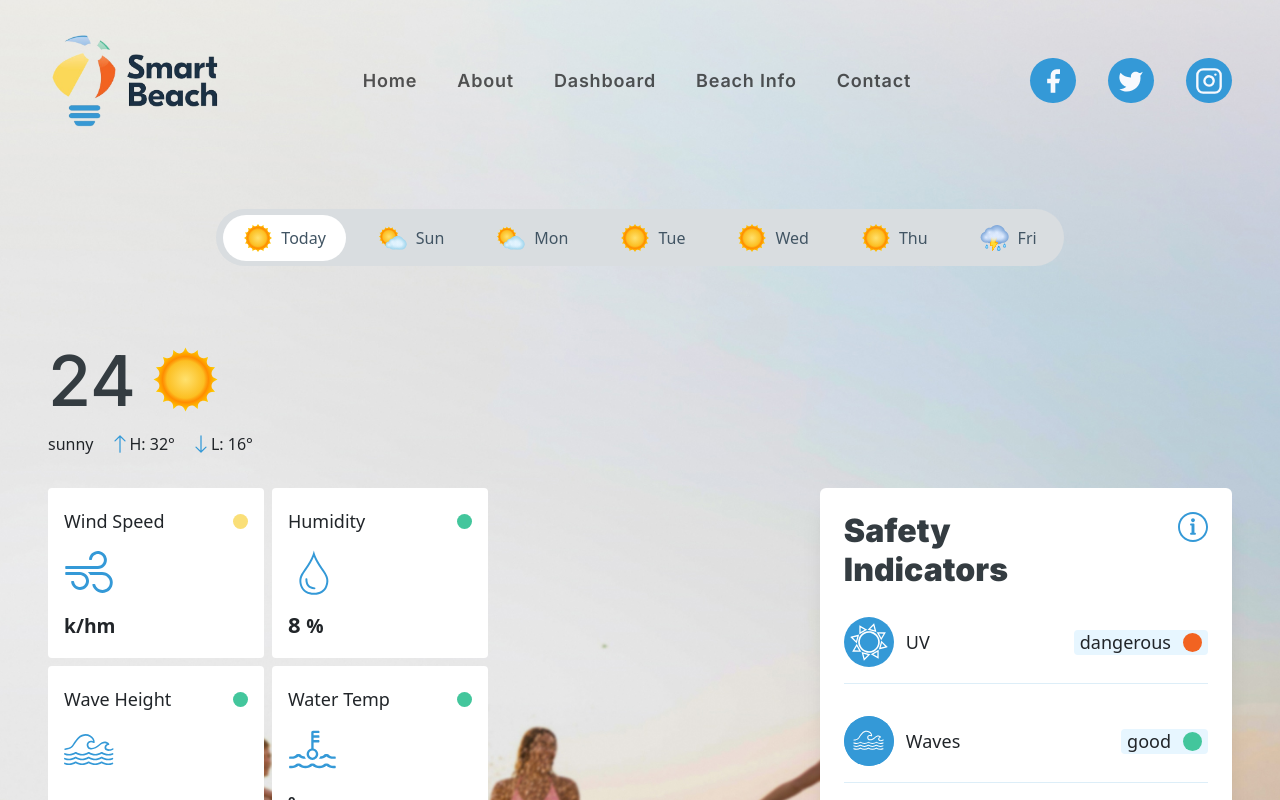
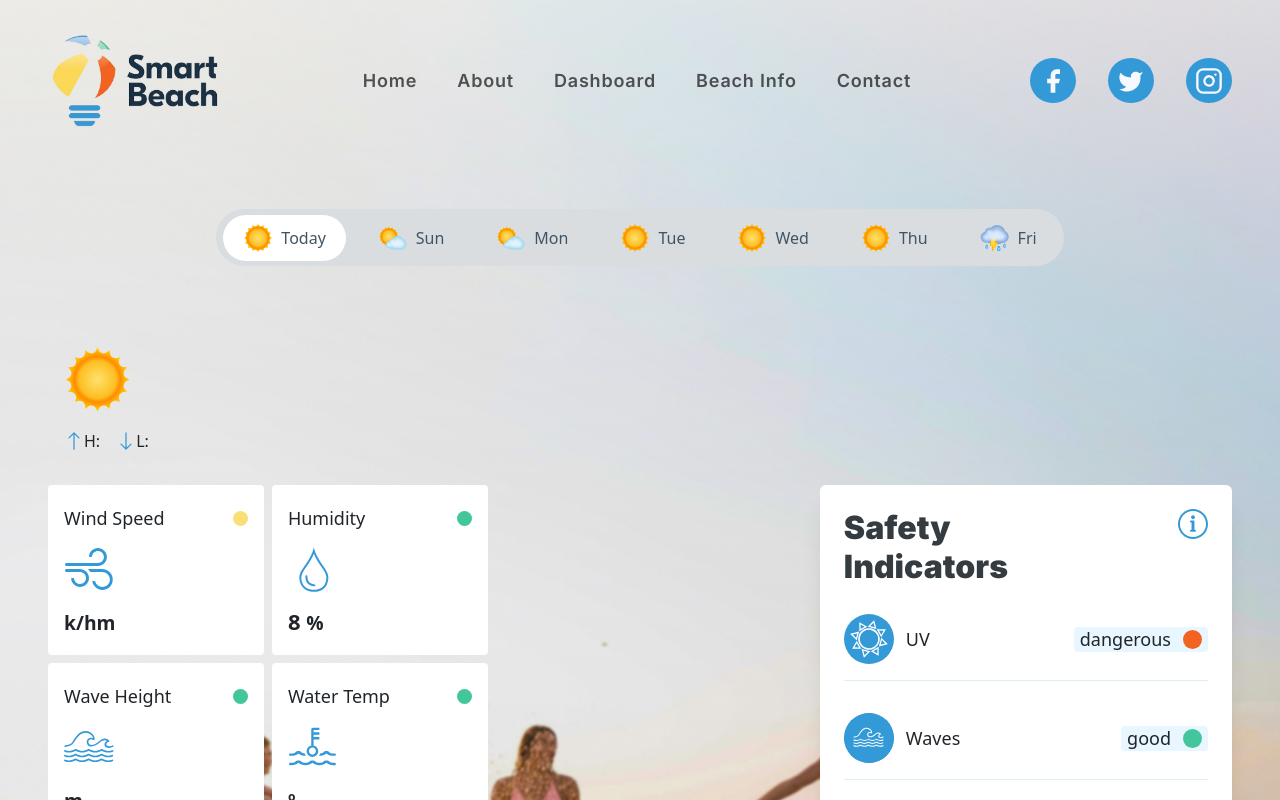
Before and after one commit to C-Blouin/SmartBeach, a React (Vite) app: page /dashboard in a window 1280 px wide. Shown: the top 800 px of the page. Built offline with nearby package versions, Linux system fonts and the light colour scheme; no server answers.

Commit message:
weather dash fetched&displayed, missing icon

```diff
--- a/src/views/Dashboard.jsx
+++ b/src/views/Dashboard.jsx
@@ -59,6 +59,8 @@ import snowyIcon from "../images/dashboard/weather/cloud-with-snow.svg";
 import snowyIconNight from "../images/dashboard/weather/cloud-with-snow.svg";
 
 function Dashboard() {
+  document.title = "SmartBeach | Dashboard";
+
   function updateWaveHeight(waveHeight) {
     let wavesIndicatorText = document.getElementById("waves-indicator-text");
     let wavesIndicatorImage = document.getElementById("waves-indicator-image");
@@ -68,7 +70,6 @@ function Dashboard() {
     let waveIndicatorHeightLeftIcon = document.getElementById(
       "waveIndicatorHeightLeftIcon"
     );
-    let windSppedLeft = document.getElementById("windSpeedLeft");
 
     // If its higher than 1m its a Dangerous Wave
     if (waveHeight > 1) {
@@ -100,9 +101,9 @@ function Dashboard() {
   }
 
   function updateWindSpeed(windSpeed) {
-    let windSpeedText = document.getElementById("windSpeed");
+    let windSpeedText = document.getElementById("windSpeedLeft");
 
-    windSpeedText.textContent = windSpeed;
+    windSpeedText.textContent = windSpeed + " k/mh";
   }
   useEffect(() => {
     const fetchData = async () => {
@@ -132,6 +133,7 @@ function Dashboard() {
 
         let windSpeed = Math.floor(responseJson[0]["wind_speed (m s-1)"] * 3.6);
         console.log("wind speed:" + windSpeed);
+        updateWindSpeed(windSpeed);
       } catch (error) {
         console.log(error);
       }
@@ -140,6 +142,71 @@ function Dashboard() {
   }, []);
 
   //WEATHER API FROM HOME
+
+  // Setting the initial state of the weather data to null, which will be populated later with the fetched data from the API.
+  const [weatherData, setWeatherData] = useState(null);
+
+  // useEffect Hook to fetch the weather data from the API, and update the state with the fetched data.
+  useEffect(() => {
+    const fetchWeatherData = async () => {
+      // Try to fetch the data, if there is an error, log the error to the console.
+      try {
+        const response = await fetch('https://api.openweathermap.org/data/2.5/forecast/daily?lat=44.18339&lon=-81.63307&cnt=7&appid=b50c1df1821232d52ebcfef4330bb7d6');
+        if (!response.ok) {
+          console.log(`Error fetching weather data: ${response.status} ${response.statusText}`)
+        }
+        // IF the response is successful, parse the response into JSON and set the weatherData state to the fetched data.
+        const data = await response.json();
+        console.log(data);
+        setWeatherData(data);
+      }
+      // Catch any errors and log them to the console.
+      catch (error) {
+        console.error('Error fetching weather data:', error);
+      }
+    };
+
+    // Invoking the fetchWeatherData function to fetch the weather data from the API.
+    fetchWeatherData();
+  }, []);
+
+    // Kelvin to Celsius
+    const convertKelvinToCelsius = (kelvin) => {
+      return (kelvin - 273.15).toFixed(1);
+    };
+
+  // Capitalize the first letter of each word in a string
+  const capitalizeEachWord = (word) => {
+    return word.replace(/\b\w/g, (char) => char.toUpperCase());
+  };
+
+  // Each day the API is fetching a new 7 day forecast, so these calculations will be based on the first day or the current day of the forecast.
+  const temperature = weatherData && Math.round(convertKelvinToCelsius(weatherData.list[0].temp.day)) + "°";
+  // Min & Max Temperature for the current day
+  const minTemperature = weatherData && Math.round(convertKelvinToCelsius(weatherData.list[0].temp.min)) + "°";
+  const maxTemperature = weatherData && Math.round(convertKelvinToCelsius(weatherData.list[0].temp.max)) + "°";
+  // Weather Condition (Light Snow, Sunny, etc). Passing it through the capitalizeEachWord function to capitalize the first letter of each word for consistentcy.
+  const condition = weatherData && capitalizeEachWord(weatherData.list[0].weather[0].description);
+
+  // Weather Icons Object, Setting the weather icon codes from the API to the imported SVGs. These icons will be dynamically rendered based on the current weather condition.
+  const weatherIcons = {
+    '01d': sunnyIcon,                     // 01d, 01n - Clear Sky
+    '01n': sunnyIconNight,
+    '02d': sunWithCloudsIcon,             // 02d, 02n - Sun with Clouds
+    '02n': sunWithCloudsIconNight,
+    '03d': cloudIcon,                     // 03d, 03n - Clouds
+    '03n': cloudIconNight,
+    '04d': partlyCloudyIcon,              // 04d, 04n - Broken Clouds
+    '04n': partlyCloudyIconNight,
+    '09d': cloudWithRainIcon,             // 09d, 09n - Clouds with Showers
+    '09n': cloudWithRainIconNight,
+    '10d': sunCloudsRainIcon,             // 10d, 10n - Sun, Cloud, and Rain
+    '10n': sunCloudsRainIconNight,
+    '11d': cloudWithLightningIcon,        // 11d, 11n - Thunderstorms
+    '11n': cloudWithLightningIconNight,
+    '13d': snowyIcon,                     // 13d, 13n - Snow
+    '13n': snowyIconNight,
+  };
 
   return (
     <div className="dashboard-wrapper">
@@ -200,7 +267,7 @@ function Dashboard() {
           <div className="main-forecast-container">
             <div className="dashboard-temperature-card-top">
               <h1>
-                <span id="dashboard-temperature-label">24</span>
+                <span id="dashboard-temperature-label">{temperature}</span>
               </h1>
               <img
                 src={sunIcon}
@@ -211,7 +278,7 @@ function Dashboard() {
               />
             </div>
             <div className="dashboard-temperature-container">
-              <p id="dashboard-weather-condition-label">sunny</p>
+              <p id="dashboard-weather-condition-label">{condition}</p>
               <div>
                 <svg
                   xmlns="http://www.w3.org/2000/svg"
@@ -227,7 +294,7 @@ function Dashboard() {
                   />
                 </svg>
                 <p>
-                  H: <span>32°</span>
+                  H: <span>{maxTemperature}</span>
                 </p>
               </div>
               <div>
@@ -245,7 +312,7 @@ function Dashboard() {
                   />
                 </svg>
                 <p>
-                  L: <span>16°</span>
+                  L: <span>{minTemperature}</span>
                 </p>
               </div>
             </div>
```
